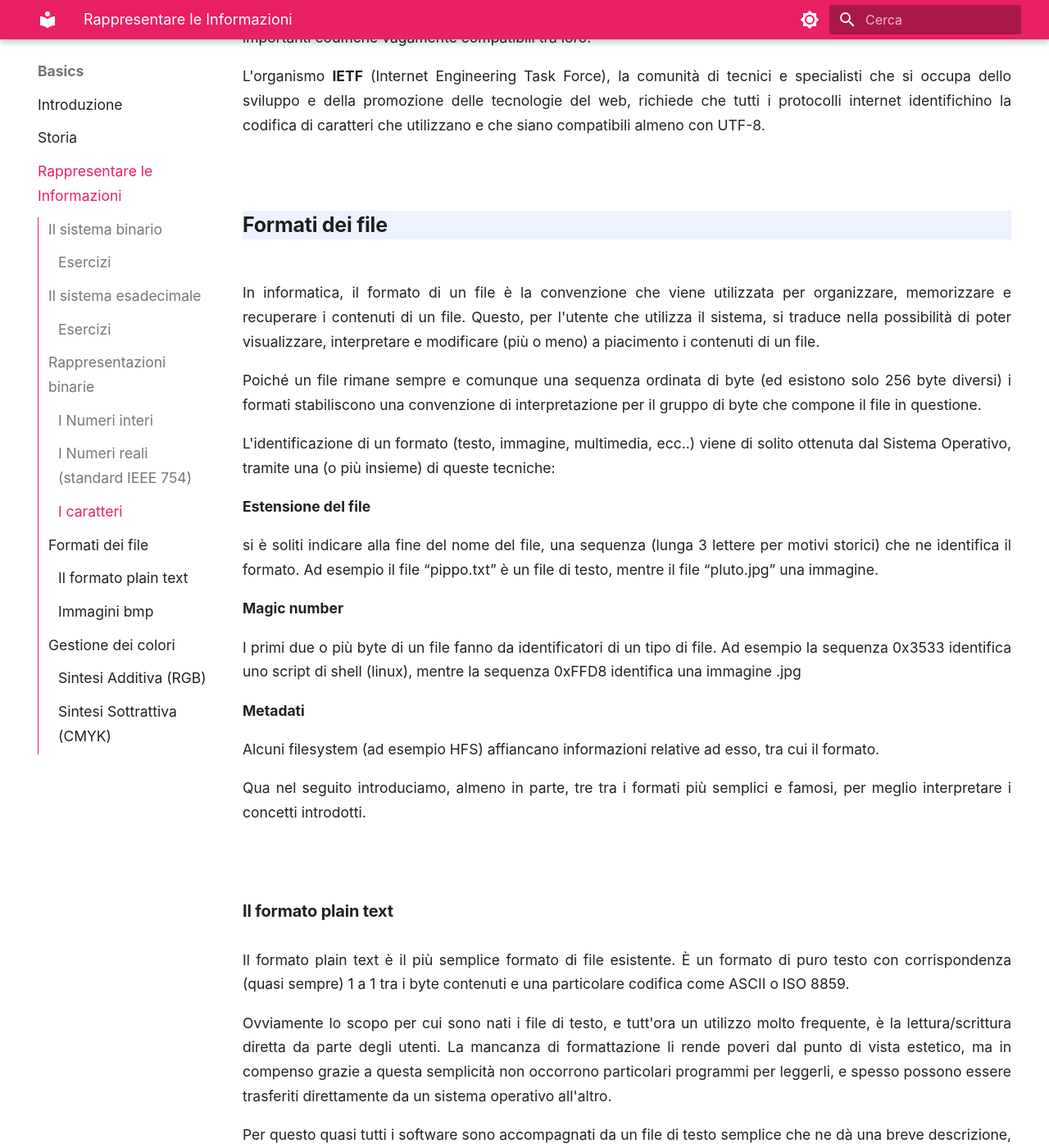
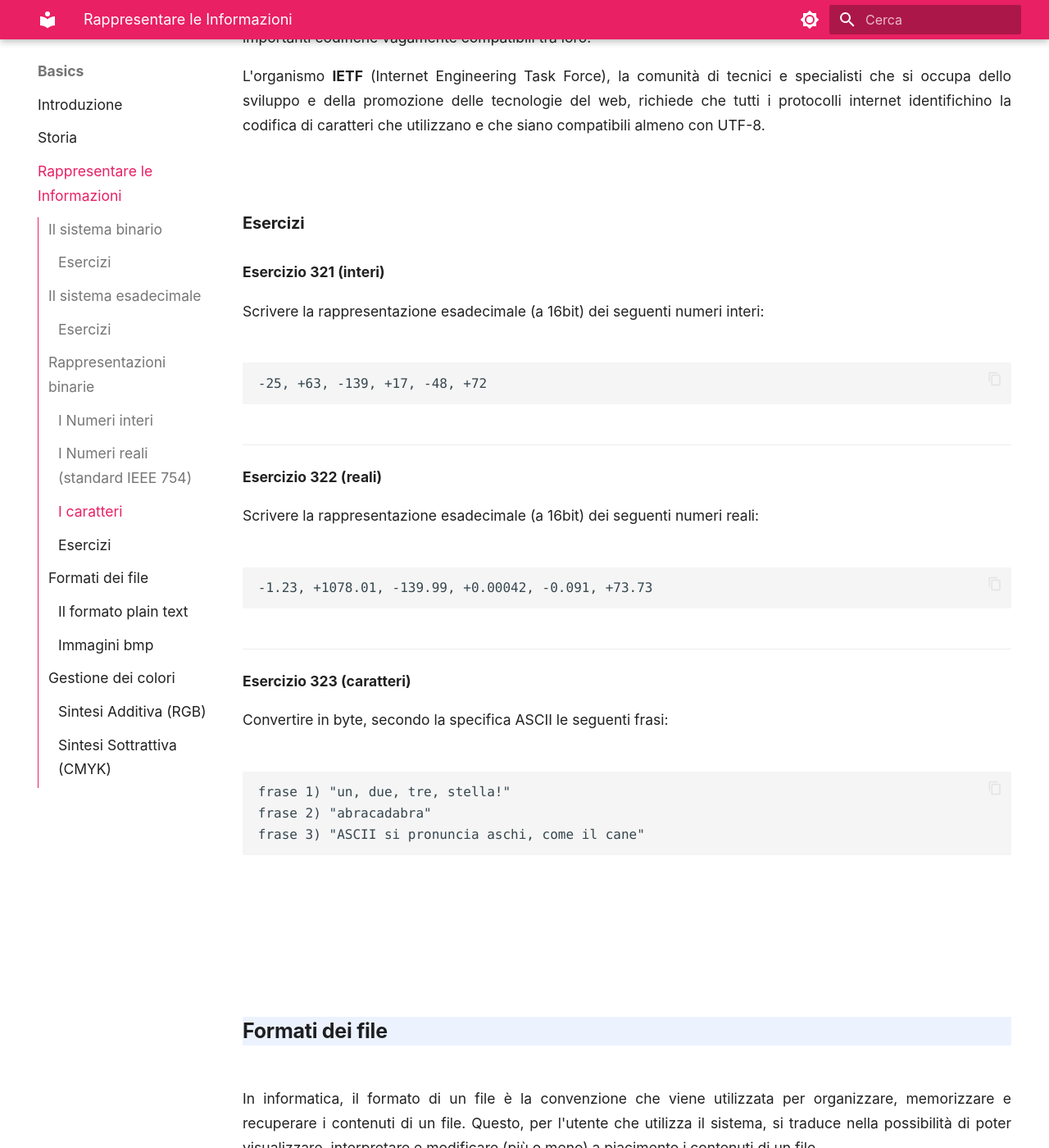
Before and after one commit to adjamhub/infohandouts, an MkDocs documentation site: the page built from docs/basics/05_info_binarie.md, in a window 1280 px wide and 1400 px high, scrolled down 15441 px. Shown: the whole window at 82% size. Built offline with MkDocs 1.6.1 and Material for MkDocs 9.7.7, drawn with Linux system fonts in a browser that asks for light colours; emoji names are drawn with the system emoji font.

Commit message:
esercizi di repparesentazione delle info

````diff
--- a/docs/basics/05_info_binarie.md
+++ b/docs/basics/05_info_binarie.md
@@ -459,6 +459,42 @@ Per esempio un solo byte è necessario per rappresentare i primi 128 caratteri A
 L'organismo **IETF** (Internet Engineering Task Force), la comunità di tecnici e specialisti che si occupa dello sviluppo e della promozione delle tecnologie del web, richiede che tutti i protocolli internet identifichino la codifica di caratteri che utilizzano e che siano compatibili almeno con UTF-8.
 
 
+### Esercizi
+
+
+**Esercizio 321 (interi)**
+
+Scrivere la rappresentazione esadecimale (a 16bit) dei seguenti numeri interi:
+
+```
+-25, +63, -139, +17, -48, +72
+```
+
+<hr>
+
+**Esercizio 322 (reali)**
+
+Scrivere la rappresentazione esadecimale (a 16bit) dei seguenti numeri reali:
+
+```
+-1.23, +1078.01, -139.99, +0.00042, -0.091, +73.73
+```
+
+<hr>
+
+**Esercizio 323 (caratteri)**
+
+Convertire in byte, secondo la specifica ASCII le seguenti frasi:
+
+```
+frase 1) "un, due, tre, stella!"
+frase 2) "abracadabra"
+frase 3) "ASCII si pronuncia aschi, come il cane"
+```
+
+<br>
+<br>
+
 <!--  xxxxxxxxxxxxxxxxxxxxxxxxxxxxxxxxxxxxxxxxxxxxxxxxxxxxxxxxxxxxxxxxxxxxxxxxxxxxxxxxxxxxxxxxxxxxxxxxxxxxxxxxxxxxxxxxxxxxx -->
 ## Formati dei file
 
````
